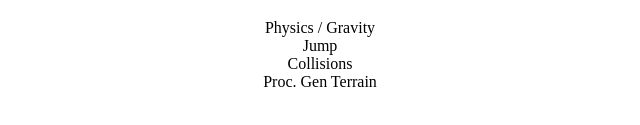
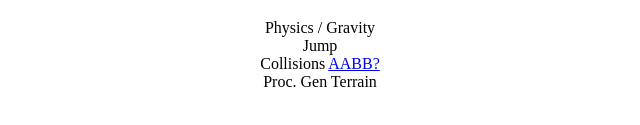
Before and after one commit to josephjaniga/js13k, a website: page index.html in a window 1280 px wide. Shown: the part 637-762 px from the top of the page, 340-980 px from the left. Drawn offline with Linux system fonts and the light colour scheme.

Commit message:
added notes

```diff
--- a/index.html
+++ b/index.html
@@ -10,7 +10,7 @@
     <ul>
         <li>Physics / Gravity</li>
         <li>Jump</li>
-        <li>Collisions</li>
+        <li>Collisions <a href="https://developer.mozilla.org/en-US/docs/Games/Techniques/2D_collision_detection">AABB?</a></li>
         <li>Proc. Gen Terrain</li>
     </ul>
     <script src="core/core.es5.min.js"></script>
```
